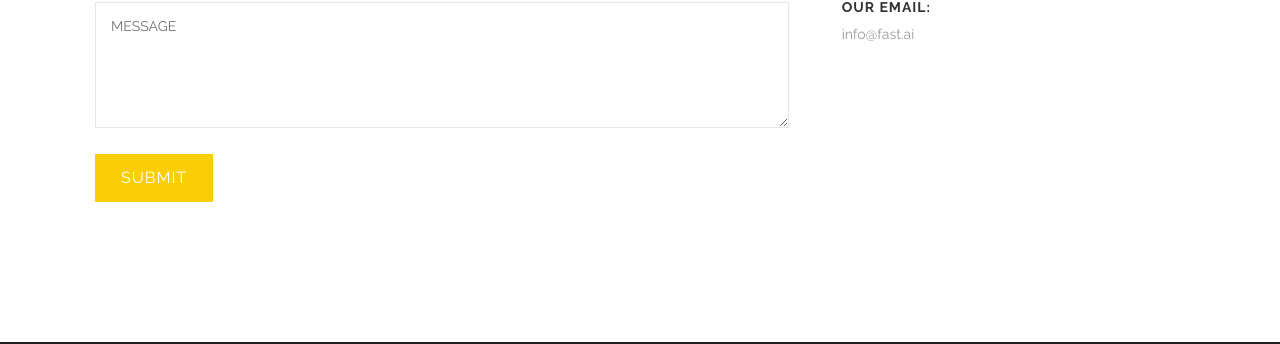
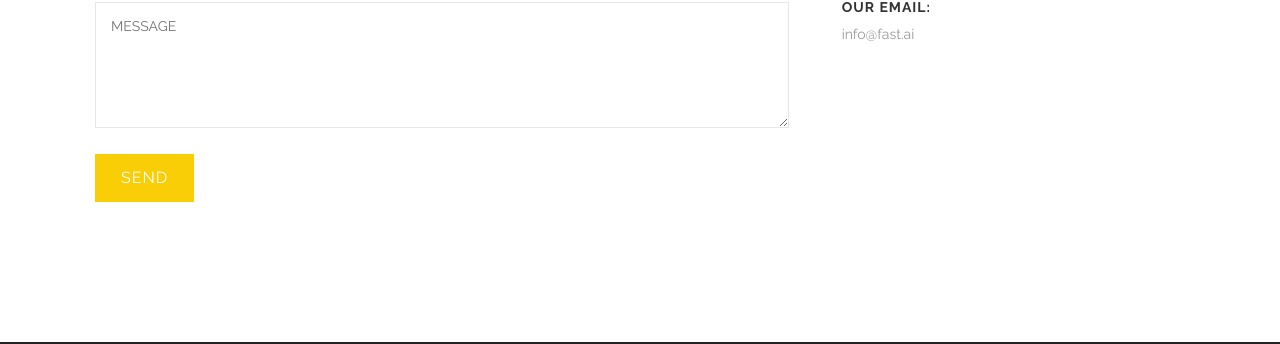
Before and after one commit to fastai/dlcert2, a Jekyll site: the page built from docs/contact.html, in a window 1280 px wide. Shown: the part 383-727 px from the top of the page. Built offline with Jekyll 4.4.1, drawn with Linux system fonts in a browser that asks for light colours.

Commit message:
update blog

```diff
--- a/docs/contact.html
+++ b/docs/contact.html
@@ -8,8 +8,7 @@
     <div class='medium-8 columns'>
       <div class='form'>
         <div class='row'>
-          <form  action="https://formspree.io/info@fast.ai"
-                  method="POST" id='contact_form' method='POST'>
+          <form  action="https://formspree.io/info@fast.ai" id='contact_form' method='POST'>
             <div class='large-12 columns'>
               <p id='thanks' style='display: none;'>
                 Thanks for contacting us, we'll be in touch soon!
@@ -20,7 +19,7 @@
               <input class='required email' name='email' placeholder='EMAIL' type='text'>
               <input class='required' name='subject' placeholder='SUBJECT' type='text'>
               <textarea class='required' name='message' placeholder='MESSAGE'></textarea>
-              <input class='button white' type='submit'>
+              <input class='button white' type='submit' value="Send">
             </div>
           </form>
         </div>
```
